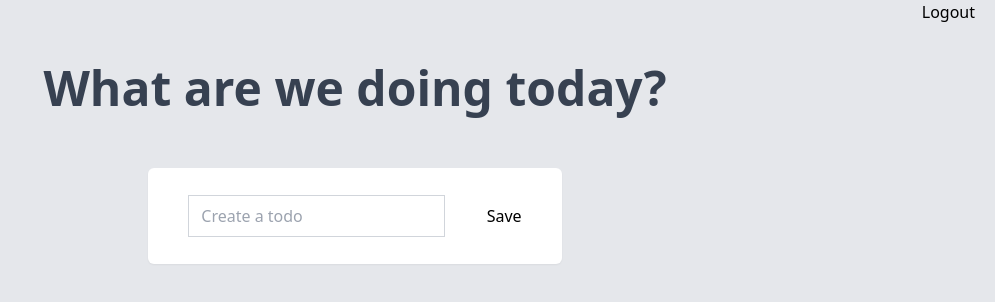
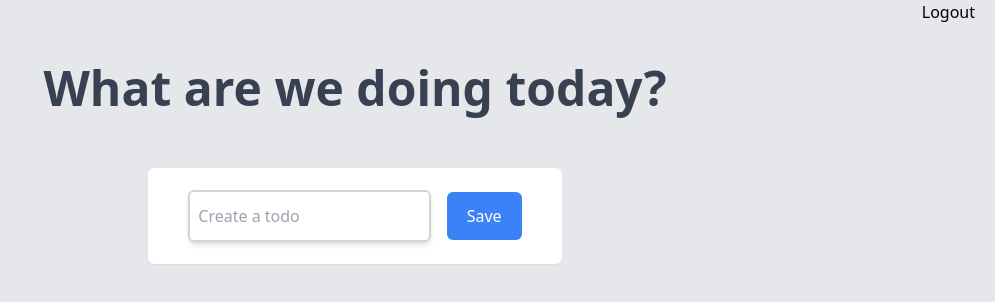
Before and after one commit to Nikitapil/nuxt3-todo, a Nuxt app: page / in a window 1280 px wide. Shown: the top 302 px of the page, without its empty margins (285-1280 px from the left). Built offline with nearby package versions, Linux system fonts and the light colour scheme.

Commit message:
reafactor todo input and modify auth middleware

```diff
--- a/components/TodoInput.vue
+++ b/components/TodoInput.vue
@@ -1,4 +1,8 @@
 <script setup lang="ts">
+import { useVModel } from '@vueuse/core';
+import AppInput from '~/components/ui/AppInput.vue';
+import AppButton from '~/components/ui/AppButton.vue';
+
 const props = defineProps<{
   modelValue: string;
   error: boolean;
@@ -9,30 +13,26 @@ const emit = defineEmits<{
   (e: 'save'): void;
 }>();
 
-const localState = computed({
-  get() {
-    return props.modelValue;
-  },
-  set(value) {
-    emit('update:modelValue', value);
-  }
-});
+const todo = useVModel(props, 'modelValue', emit);
 </script>
 
 <template>
   <div
     class="w-18/12 sm:w-8/12 max-w-lg mx-auto h-24 bg-white rounded-md shadow-sm py-5 px-10 flex items-center justify-between mb-5 border-red-300"
   >
-    <input
-      v-model="localState"
+    <AppInput
+      id="new-todo"
+      v-model="todo"
+      name="new-todo"
+      placeholder="Create a todo"
       type="text"
-      placeholder="Create a todo"
-      class="border py-2 px-3"
+      class="border-2 w-full mr-4"
       :class="{ 'border-red-300': error, 'border-gray-300': !error }"
-      @keypress.enter="emit('save')"
     />
-    <button @click="$emit('save')">Save</button>
+    <AppButton
+      text="Save"
+      class="px-5"
+      @click="$emit('save')"
+    />
   </div>
 </template>
-
-<style scoped></style>
--- a/components/ui/AppButton.vue
+++ b/components/ui/AppButton.vue
@@ -1,6 +1,6 @@
 <script setup lang="ts">
 defineProps<{
-  disabled: boolean;
+  disabled?: boolean;
   text?: string;
 }>();
 </script>
--- a/middleware/auth.global.ts
+++ b/middleware/auth.global.ts
@@ -4,6 +4,10 @@ const AUTH_ROUTE = '/auth';
 
 export default defineNuxtRouteMiddleware(async (to) => {
   const user = await $fetch(EApiRoutes.VERIFY);
+
+  if (process.server) {
+    return;
+  }
 
   if (!user) {
     if (to.fullPath !== AUTH_ROUTE) {
```
